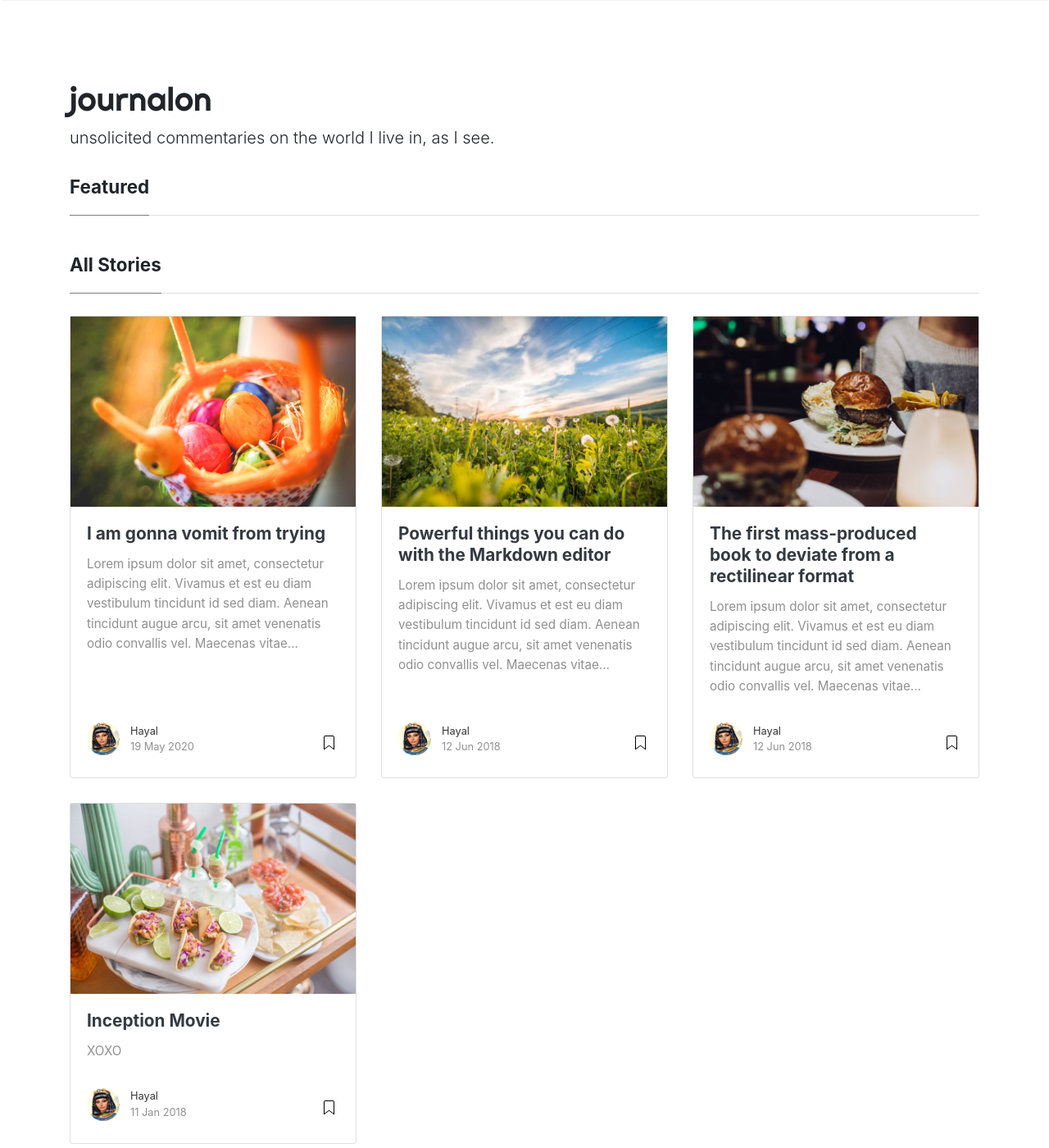
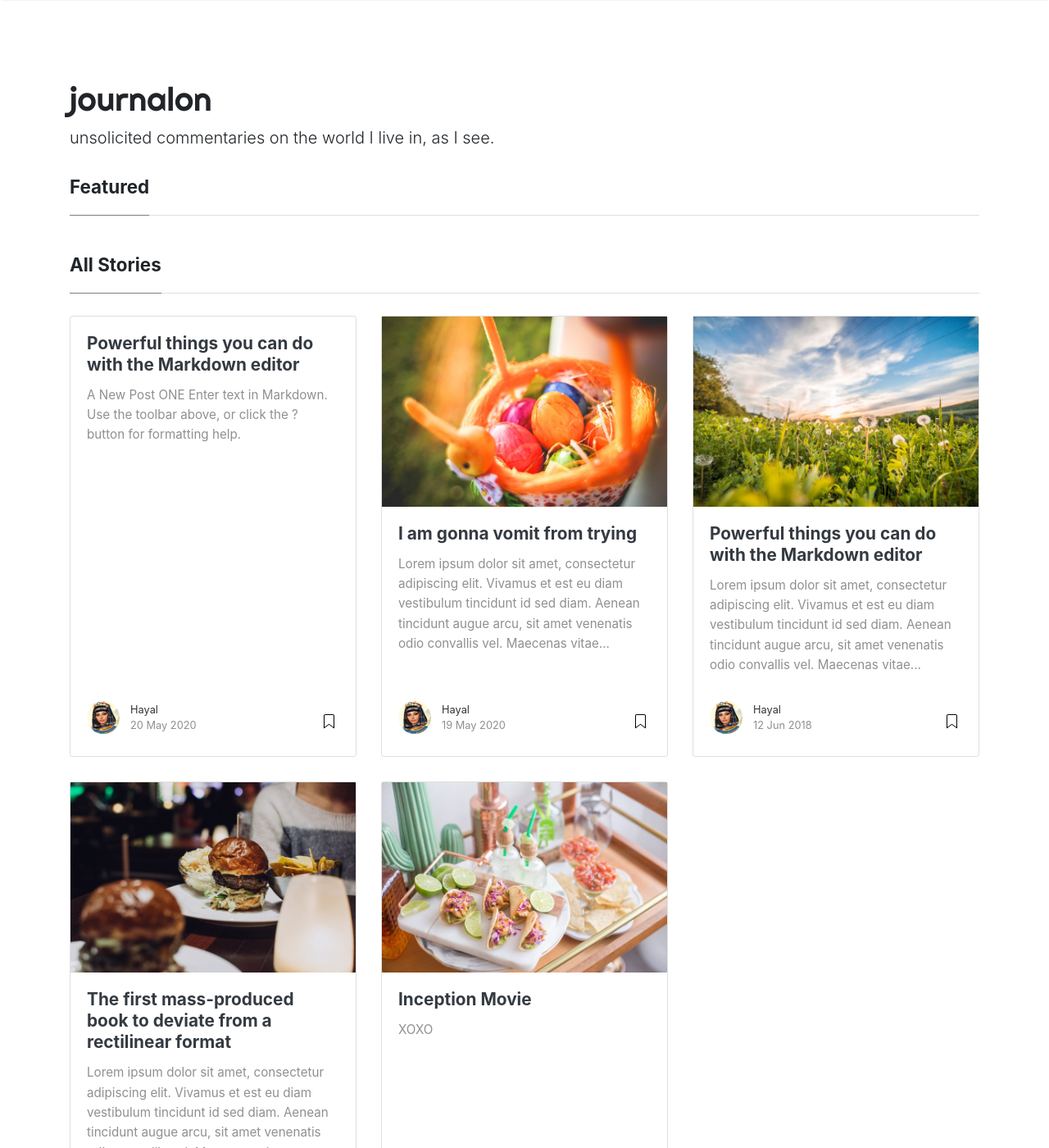
Before and after one commit to pvtbronze/pvtbronze.github.io, a Jekyll site: the page built from index.html, in a window 1280 px wide and 1400 px high. Shown: the whole window at 82% size. Built offline with Jekyll 4.4.1, drawn with Linux system fonts in a browser that asks for light colours; nearby versions of some CDN libraries; the list of posts is cut into pages by our own code; some of the changed text lies outside the part shown.

Commit message:
Update 2020-05-20-one.md

```diff
--- a/_posts/2020-05-20-one.md
+++ b/_posts/2020-05-20-one.md
@@ -1,5 +1,8 @@
 ---
-published: false
+layout: post
+title:  "Powerful things you can do with the Markdown editor"
+author: hayal
+categories: [ Jekyll, tutorial ]
 ---
 ## A New Post
 ONE
```
